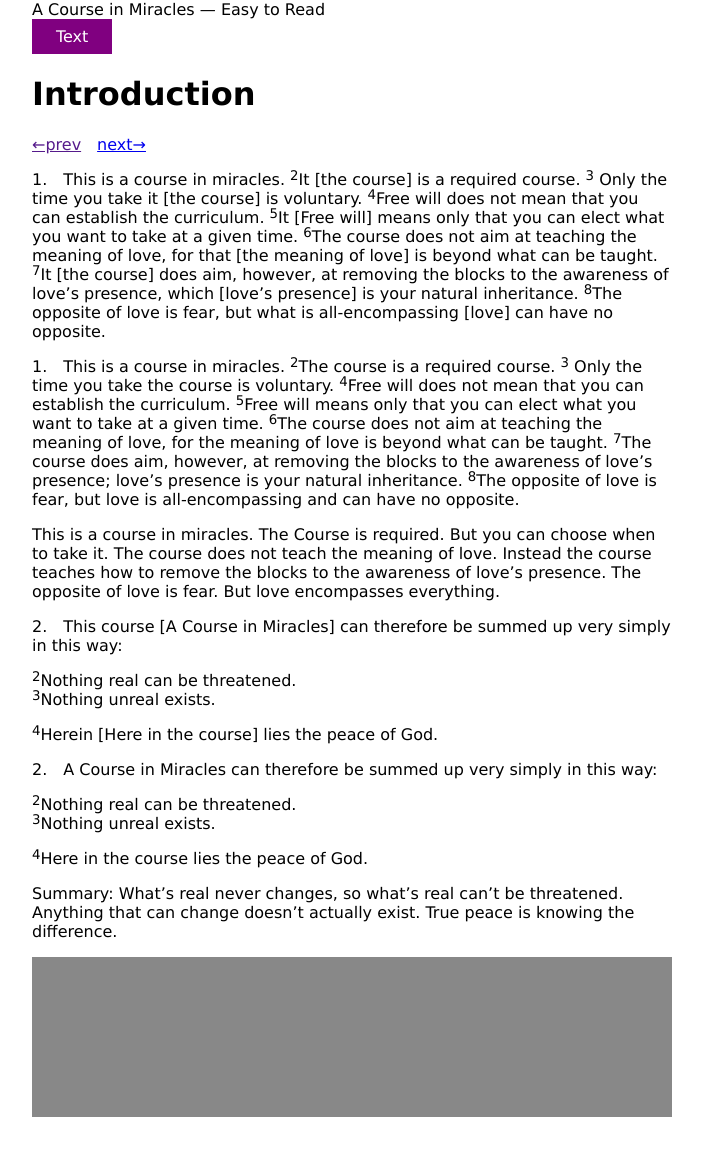
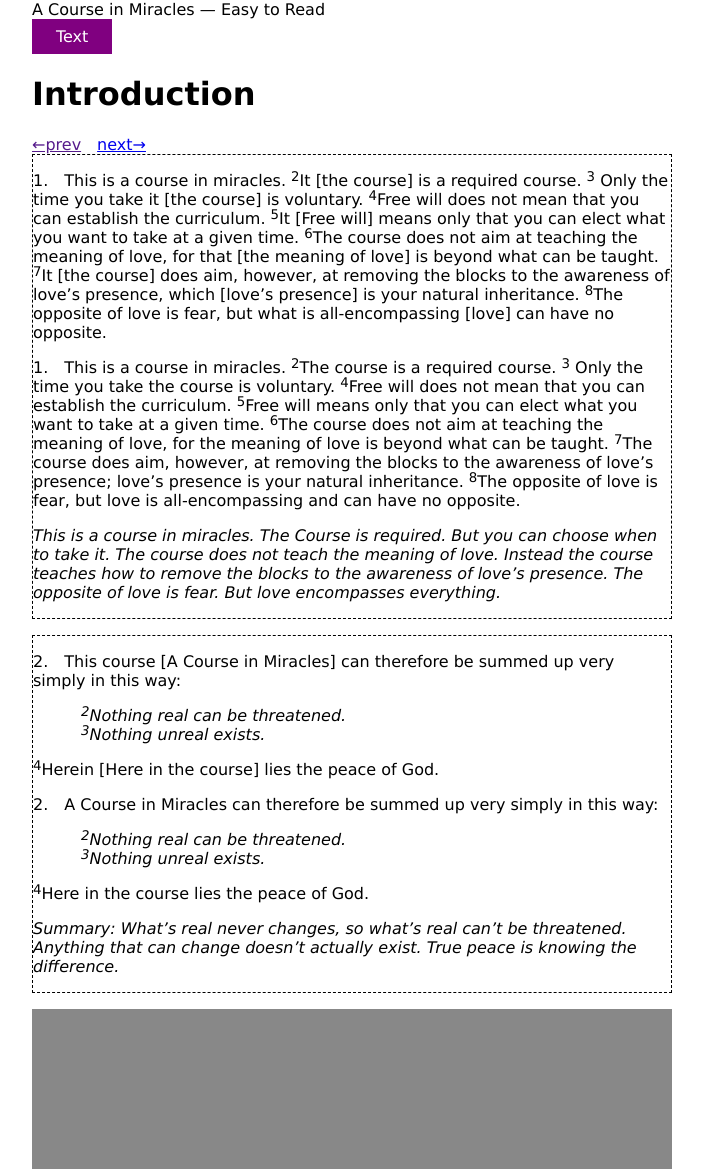
Before and after one commit to wdporter/acim, a Jekyll site: the page built from t/in/index.html, in a window 1280 px wide. Shown: the whole page, without its empty margins (288-991 px from the left). Built offline with Jekyll 4.4.1, drawn with Linux system fonts in a browser that asks for light colours; before the commit the page ends 1117 px from its top, so only the background shows below that.

Commit message:
fixed styles

```diff
--- a/assets/css/style2.css
+++ b/assets/css/style2.css
@@ -35,3 +35,22 @@ nav>div div a {
   color: white;
   text-decoration: none;
 }
+
+div.paragraph {
+  border: 1px dashed black;
+}
+div.paragraph {
+  margin-bottom: 1em;
+}
+
+p.emphasis {
+  font-style: italic;
+}
+
+p.indented {
+  margin-left: 3em;
+}
+
+p.simplified {
+  font-style: italic;
+}
--- a/t/in/index.html
+++ b/t/in/index.html
@@ -39,7 +39,7 @@ next: /t/1
   </p>
 
   <p class=substituted>2.&emsp;A Course in Miracles can therefore be summed up very simply in this way:</p>
-    <p class="substituted more-indented emphasis">
+  <p class="substituted indented emphasis">
     <sup>2</sup>Nothing real can be threatened.<br>
     <sup>3</sup>Nothing unreal exists.
   </p>
@@ -47,5 +47,6 @@ next: /t/1
     <sup>4</sup>Here in the course lies the peace of God.
   </p>
 
+  <p class=simplified>Summary: What’s real never changes, so what’s real can’t be threatened. Anything that can change doesn’t actually exist. True peace is knowing the difference.</p>
 
-    <p class=simplified>Summary: What’s real never changes, so what’s real can’t be threatened. Anything that can change doesn’t actually exist. True peace is knowing the difference.</p>
+</div>
```
Lines whose indentation alone changed are shown as unchanged.
